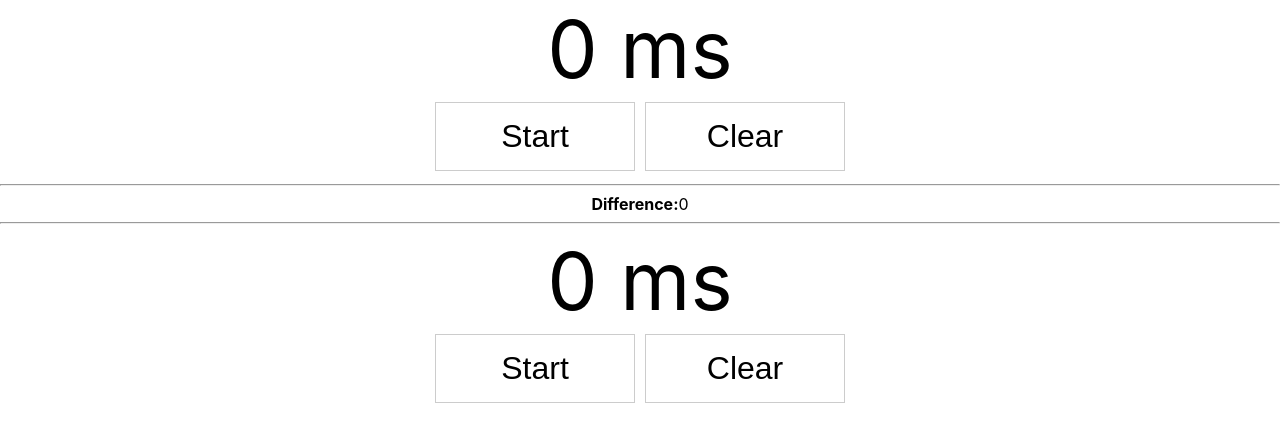
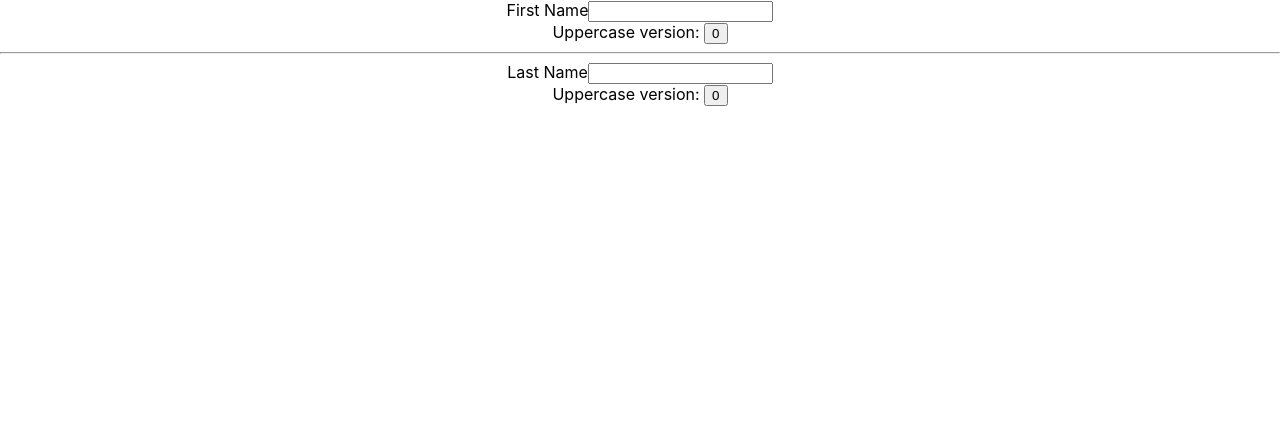
Before and after one commit to shermango/young-goose, a React (Create React App) app in the folder hooks-suspense/: page / in a window 1280 px wide. Shown: the top 442 px of the page. Built offline with nearby package versions, Linux system fonts and the light colour scheme.

Commit message:
(chore) review React.memo which is like PureComponent but for function/arrow components

```diff
--- a/hooks-suspense/src/App.js
+++ b/hooks-suspense/src/App.js
@@ -4,6 +4,7 @@ import './App.css';
 
 import Stopwatch from './Stopwatch';
 import StopwatchReducer from './StopwatchReducer';
+import Upper from './Upper';
 
 function withCounter(initialState = 0, step = 1) {
   const initialCount = () =>
@@ -30,7 +31,8 @@ class App extends Component {
       <div className="App">
         {/* <Counter /> */}
         {/* <Stopwatch /> */}
-        <StopwatchReducer />
+        {/* <StopwatchReducer /> */}
+        <Upper />
       </div>
     );
   }
--- /dev/null
+++ b/hooks-suspense/src/Upper.js
@@ -0,0 +1,35 @@
+import React, { useState } from 'react';
+
+const UpperMemo = React.memo(function Upper({ children }) {
+  const [count, setCount] = useState(0);
+  return (
+    <div>
+      Uppercase version: {children.toUpperCase()}{' '}
+      <button onClick={() => setCount(count + 1)}>{count}</button>
+    </div>
+  );
+});
+
+function Upper() {
+  const [first, setFirstName] = useState('');
+  const [last, setLastName] = useState('');
+
+  console.log('rendering');
+
+  return (
+    <div>
+      <label htmlFor="first-name-input">First Name</label>
+      <input
+        id="first-name-input"
+        onChange={e => setFirstName(e.target.value)}
+      />
+      <UpperMemo>{first}</UpperMemo>
+      <hr />
+      <label htmlFor="last-name-input">Last Name</label>
+      <input id="last-name-input" onChange={e => setLastName(e.target.value)} />
+      <UpperMemo>{last}</UpperMemo>
+    </div>
+  );
+}
+
+export default Upper;
```
